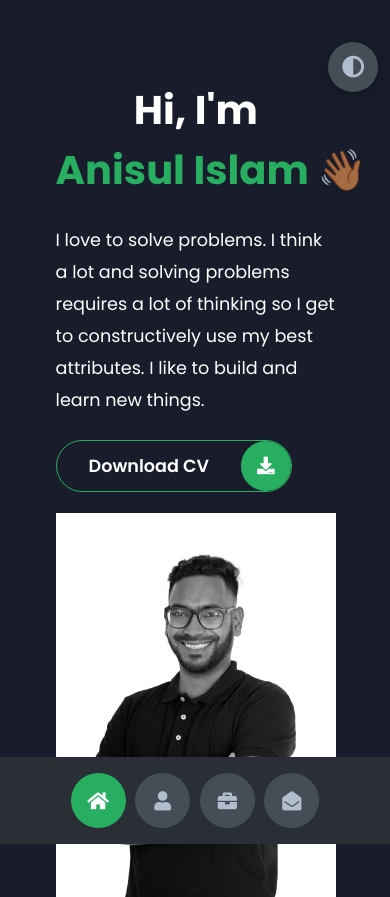
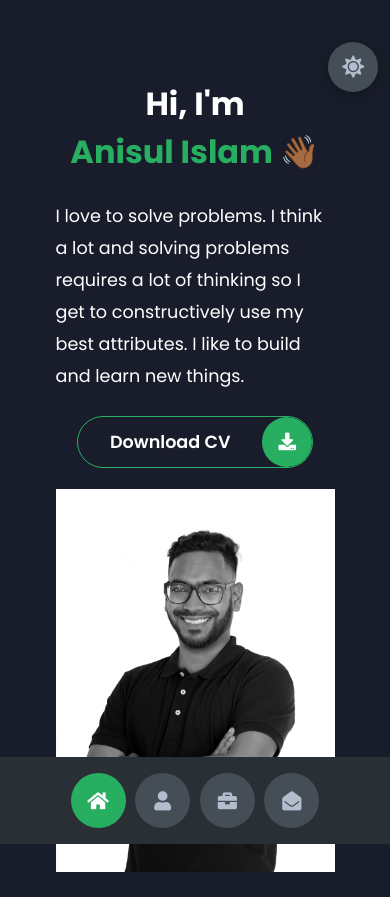
Before and after one commit to anisul-islam-prog/whereisanis, a PHP site: page / in a window 390 px wide. Shown: the top 897 px of the page. After the commit the page ends 872 px from the top, so only its background shows below. Run offline with PHP 8.4, Linux system fonts and the light colour scheme; some libraries are stand-ins or nearby versions.

Commit message:
mobile responsive

```diff
--- a/app.js
+++ b/app.js
@@ -20,13 +20,13 @@ function PageTransitions() {
         if (id) {
             //resmove selected from the other btns
             sectBtns.forEach((btn) => {
-                btn.classList.remove('active')
+                btn.classList.remove('active');
             })
-            e.target.classList.add('active')
+            e.target.classList.add('active');
 
             //hide other sections
             sections.forEach((section) => {
-                section.classList.remove('active')
+                section.classList.remove('active');
             })
 
             const element = document.getElementById(id);
@@ -38,7 +38,10 @@ function PageTransitions() {
     const themeBtn = document.querySelector('.theme-btn');
     themeBtn.addEventListener('click', () => {
         let element = document.body;
-        element.classList.toggle('light-mode')
+        element.classList.toggle('light-mode');
+        const themeIcon = document.getElementById('iconBtn');
+        $(themeIcon).toggleClass('fa-sun fa-moon');
+        // themeIcon.toggleClass('fa-sun-bright ');
     })
 }
 
--- a/index.html
+++ b/index.html
@@ -39,6 +39,7 @@
                 </div>
             </div>
             <div class="right-header">
+
                 <h1 class="name">
                     Hi, I'm <br>
                     <span class="words-wrapper">
@@ -48,10 +49,14 @@
                         <b>a Dreamer ✨</b>
                     </span>
                 </h1>
+
+
                 <p>
-                    I love to solve problems. I think a lot and solving problems requires a lot of thinking so I get to
+                    I love to solve problems. I think a lot and solving problems requires a lot of thinking so I get
+                    to
                     constructively use my best attributes. I like to build and learn new things.
                 </p>
+
                 <div class="btn-con">
                     <a href="cv/Anisul_Islam-CV2022.pdf" class="main-btn" target="_blank">
                         <span class="btn-text">Download CV</span>
@@ -229,7 +234,8 @@
                     <p>
                         • Design and apply new services for promotional SMS delivery system.
                         <br>
-                        • Created new alerts for monitoring application-servers using bash script which helped to detect incidents on servers 60% faster and manage the incident before it had huge impact.
+                        • Created new alerts for monitoring application-servers using bash script which helped to detect
+                        incidents on servers 60% faster and manage the incident before it had huge impact.
                     </p>
                 </div>
                 <div class="timeline-item">
@@ -239,7 +245,8 @@
                     <p class="tl-duration">August 2020 - January 2022</p>
                     <h5>Software Engineer<span> - Divergent Technologies Ltd.</span></h5>
                     <p>
-                        • Applied new services for promotional SMS delivery system (DND) for 60% better performance and delivery.
+                        • Applied new services for promotional SMS delivery system (DND) for 60% better performance and
+                        delivery.
                         <br>
                         • Optimized both backend and frontend for 30% faster load time.
                         <br>
@@ -257,7 +264,8 @@
                         <br>
                         • Introduced agile development methodology as SDLC to improve the web-based software.
                         <br>
-                        • Slashed API services administration costs 30% by negotiating pricing and fees, while ensuring the continuation and enhancements of services.
+                        • Slashed API services administration costs 30% by negotiating pricing and fees, while ensuring
+                        the continuation and enhancements of services.
                     </p>
                 </div>
                 <div class="timeline-item">
@@ -270,7 +278,8 @@
                         • Collaborated in a team-focused environment providing software solutions according to business
                         need.
                         <br>
-                        • Contributed building and enhancing highly available, scalable, real-time and secure systems used by
+                        • Contributed building and enhancing highly available, scalable, real-time and secure systems
+                        used by
                         customers worldwide.
                         <br>
                         • Adhered to high-quality development standards while delivering solutions on-time and
@@ -294,7 +303,8 @@
                         <br>
                         • Actively participated in appropriate ad hoc IT projects as instructed by the IT Manager.
                         <br>
-                        • Undertook other duties and responsibilities reasonably consistent with the role as required from time to time by my line manager.
+                        • Undertook other duties and responsibilities reasonably consistent with the role as required
+                        from time to time by my line manager.
                     </p>
                 </div>
                 <div class="timeline-item">
@@ -767,7 +777,7 @@
     </div>
 
     <div class="theme-btn">
-        <i class="fas fa-adjust"></i>
+        <i id="iconBtn" class="fas fa-sun"></i>
     </div>
     <script src="blog\admin\vendor\jquery\jquery.min.js"></script>
     <script src="app.js"></script>
--- a/styles/_media.scss
+++ b/styles/_media.scss
@@ -1,42 +1,55 @@
-.about-container .left-about p{
+.about-container .left-about p {
     padding-left: 0;
 }
 
 @media screen and (max-width: 600px) {
-    header{
+    header {
         padding: 0 !important;
     }
-    .theme-btn{
+
+    .theme-btn {
         width: 50px;
         height: 50px;
     }
-    .header-content{
+
+    .header-content {
         grid-template-columns: repeat(1, 1fr);
         padding-bottom: 6rem;
     }
 
-    .left-header{
-        .h-shape{
+    .left-header {
+        .h-shape {
             display: none;
         }
     }
-    .right-header{
+
+    .right-header {
         grid-row: 1;
-        padding-right: 0rem !important;
+        // padding-right: 0rem !important;
         width: 90%;
         margin: 0 auto;
-        .name{
-            font-size: 2.5rem !important;
+
+        .name {
+            font-size: 2rem !important;
             text-align: center;
             padding-top: 3rem;
         }
+        p {
+            padding-right: 0rem !important;
+        }
+
+        .btn-con {
+            padding-right: 0rem !important;
+        }
+
     }
-    .header-content .left-header .image{
+
+    .header-content .left-header .image {
         margin: 0 auto;
         width: 90%;
     }
 
-    .controlls{
+    .controlls {
         top: auto;
         bottom: 0;
         flex-direction: row;
@@ -45,128 +58,143 @@
         transform: translateX(-50%);
         width: 100%;
         background-color: var(--color-grey-5);
-        .control{
+
+        .control {
             margin: 1rem .3rem;
         }
     }
 
-    .about-container{
+    .about-container {
         grid-template-columns: repeat(1, 1fr);
-        .right-about{
+
+        .right-about {
             grid-template-columns: repeat(1, 1fr);
             padding-top: 2.5rem;
         }
-        .left-about{
+
+        .left-about {
             padding-right: 0;
-            p{
+
+            p {
                 padding-left: 0;
             }
         }
     }
 
-    .timeline{
+    .timeline {
         grid-template-columns: repeat(1, 1fr);
         padding-bottom: 6rem;
     }
 
-    .section{
+    .section {
         padding: 2rem 2.5rem !important;
     }
 
-    .about-stats{
-        .progress-bars{
+    .about-stats {
+        .progress-bars {
             grid-template-columns: repeat(1, 1fr);
         }
     }
 
-    .portfolios{
+    .portfolios {
         grid-template-columns: repeat(1, 1fr);
         padding-bottom: 6rem;
         margin-top: 1rem;
     }
 
-    .blogs{
+    .blogs {
         grid-template-columns: repeat(1, 1fr);
         padding-bottom: 6rem;
     }
 
-    .contact-content-con{
+    .contact-content-con {
         flex-direction: column;
-        .right-contact{
+
+        .right-contact {
             margin-left: 0;
             margin-top: 2.5rem;
         }
 
     }
-    .contact-content-con .right-contact .i-c-2{
+
+    .contact-content-con .right-contact .i-c-2 {
         flex-direction: column;
     }
-    .contact-content-con .right-contact .i-c-2 :last-child{
+
+    .contact-content-con .right-contact .i-c-2 :last-child {
         margin-left: 0;
         margin-top: 1.5rem;
     }
 
-    .contact-content-con .right-contact{
+    .contact-content-con .right-contact {
         margin-bottom: 6rem;
     }
 
-    .contact-item{
+    .contact-item {
         flex-direction: column;
         margin: 1rem 0;
-        p{
+
+        p {
             font-size: 15px;
             color: var(--color-grey-2);
         }
-        span{
+
+        span {
             font-size: 15px;
         }
-        .icon{
+
+        .icon {
             grid-template-columns: 25px 1fr;
         }
     }
 
 
-    .main-title{
-        h2{
+    .main-title {
+        h2 {
             font-size: 2rem;
-            span{
+
+            span {
                 font-size: 2.3rem;
             }
-            .bg-text{
+
+            .bg-text {
                 font-size: 2.3rem;
             }
         }
     }
 }
 
-@media screen and (max-width:1432px){
-    .section{
+@media screen and (max-width:1432px) {
+    .section {
         padding: 7rem 11rem;
     }
 
-    .contact-content-con{
+    .contact-content-con {
         flex-direction: column;
-        .right-contact{
+
+        .right-contact {
             margin-left: 0;
             margin-top: 2.5rem;
         }
 
     }
-    .contact-content-con .right-contact .i-c-2{
+
+    .contact-content-con .right-contact .i-c-2 {
         flex-direction: column;
     }
-    .contact-content-con .right-contact .i-c-2 :last-child{
+
+    .contact-content-con .right-contact .i-c-2 :last-child {
         margin-left: 0;
         margin-top: 1.5rem;
     }
 
-    .contact-content-con .right-contact{
+    .contact-content-con .right-contact {
         margin-bottom: 6rem;
     }
 
-    .main-title{
-        h2{
-            .bg-text{
+    .main-title {
+        h2 {
+            .bg-text {
                 font-size: 5.5rem;
             }
         }
@@ -177,103 +205,155 @@
 
 
 
-@media screen and (max-width:1250px){
-    .blogs{
+@media screen and (max-width:1250px) {
+    .blogs {
         grid-template-columns: repeat(2, 1fr);
         margin-top: 6rem;
     }
-    .portfolios{
+
+    .portfolios {
         grid-template-columns: repeat(2, 1fr);
     }
-    .header-content .right-header{
-        padding-right: 9rem;
+
+    .header-content .right-header {
+        padding-right: 5rem;
+        p {
+            padding-right: 0rem !important;
+        }
+
+        .btn-con {
+            padding-right: 0rem !important;
+        }
     }
 
 }
-@media screen and (max-width:660px){
-    .blogs{
+
+@media screen and (max-width:660px) {
+    .blogs {
         grid-template-columns: repeat(1, 1fr);
     }
-    .portfolios{
+
+    .portfolios {
         grid-template-columns: repeat(1, 1fr);
     }
 }
 
-@media screen and (max-width:1070px){
-    .about-container{
+@media screen and (max-width:1070px) {
+    .about-container {
         grid-template-columns: repeat(1, 1fr);
-        .right-about{
+
+        .right-about {
             padding-top: 2.5rem;
         }
     }
-    .main-title{
-        h2{
+
+    .main-title {
+        h2 {
             font-size: 4rem;
-            span{
+
+            span {
                 font-size: 4rem;
             }
-            .bg-text{
+
+            .bg-text {
                 font-size: 4.5rem;
             }
         }
     }
 }
 
-@media screen and (max-width:970px){
-    .section{
+@media screen and (max-width:970px) {
+    .section {
         padding: 7rem 6rem;
     }
-    .about-container .left-about{
+
+    .about-container .left-about {
         padding-right: 0rem;
     }
-    .header-content{
+
+    .header-content {
         grid-template-columns: repeat(1, 1fr);
         padding-bottom: 6rem;
     }
 
-    .left-header{
-        .h-shape{
+    .left-header {
+        .h-shape {
             display: none;
         }
-        .image{
+
+        .image {
             width: 90% !important;
             margin: 0 auto !important;
 
         }
     }
-    .right-header{
+
+    .right-header {
         grid-row: 1;
         padding-right: 0rem !important;
         width: 90%;
         margin: 0 auto;
-        .name{
-            font-size: 2.5rem !important;
+
+        .name {
+            font-size: 2rem !important;
             text-align: center;
             padding-top: 3rem;
         }
+        p {
+            padding-right: 0rem !important;
+        }
+
+        .btn-con {
+            padding-right: 0rem !important;
+        }
     }
 }
-@media screen and (max-width:700px){
-    .section{
+
+@media screen and (max-width:700px) {
+    .section {
         padding: 7rem 3rem;
     }
-    .about-stats .progress-bars{
-        grid-template-columns: repeat(1, 1fr);
+    .right-header {
+        grid-row: 1;
+        // padding-right: 0rem !important;
+        width: 90%;
+        margin: 0 auto;
+
+        .name {
+            font-size: 2rem !important;
+            text-align: center;
+            padding-top: 3rem;
+        }
+        p {
+            padding-right: 0rem !important;
+        }
+
+        .btn-con {
+            padding-right: 0rem !important;
+        }
+
     }
-    .about-container .right-about{
+    .about-stats .progress-bars {
         grid-template-columns: repeat(1, 1fr);
     }
 
-    .timeline{
+    .about-container .right-about {
         grid-template-columns: repeat(1, 1fr);
     }
-    .main-title{
-        h2{
+
+    .timeline {
+        grid-template-columns: repeat(1, 1fr);
+    }
+
+    .main-title {
+        h2 {
             font-size: 3rem;
-            span{
+
+            span {
                 font-size: 3rem;
             }
-            .bg-text{
+
+            .bg-text {
                 font-size: 4rem;
             }
         }
--- a/styles/styles.css
+++ b/styles/styles.css
@@ -366,20 +366,14 @@ section {
   -webkit-box-pack: center;
       -ms-flex-pack: center;
           justify-content: center;
-  padding-right: 18rem;
 }
 
 .header-content .right-header .name {
-  font-size: 2.5rem;
+  font-size: 3.5rem;
 }
 
 .header-content .right-header .name span {
   color: var(--color-secondary);
-}
-
-.header-content .right-header p {
-  margin: 1.5rem 0;
-  line-height: 2rem;
 }
 
 .header-content .right-header .words-wrapper {
@@ -407,6 +401,22 @@ section {
 .header-content .right-header .words-wrapper .is-hidden {
   -webkit-animation: push-out 0.6s;
   animation: push-out 0.6s;
+}
+
+.header-content .right-header p {
+  margin: 1.5rem 0;
+  line-height: 2rem;
+  padding-right: 18rem;
+}
+
+.header-content .right-header .btn-con {
+  display: -webkit-box;
+  display: -ms-flexbox;
+  display: flex;
+  -webkit-box-pack: center;
+      -ms-flex-pack: center;
+          justify-content: center;
+  padding-right: 18rem;
 }
 
 /*About*/
@@ -1079,8 +1089,9 @@ section {
   display: -webkit-box;
   display: -ms-flexbox;
   display: flex;
-  -ms-flex-item-align: start;
-      align-self: flex-start;
+  -webkit-box-pack: center;
+      -ms-flex-pack: center;
+          justify-content: center;
 }
 
 .main-btn {
@@ -1204,14 +1215,19 @@ section {
   .right-header {
     -ms-grid-row: 1;
     grid-row: 1;
-    padding-right: 0rem !important;
     width: 90%;
     margin: 0 auto;
   }
   .right-header .name {
-    font-size: 2.5rem !important;
+    font-size: 2rem !important;
     text-align: center;
     padding-top: 3rem;
+  }
+  .right-header p {
+    padding-right: 0rem !important;
+  }
+  .right-header .btn-con {
+    padding-right: 0rem !important;
   }
   .header-content .left-header .image {
     margin: 0 auto;
@@ -1369,7 +1385,13 @@ section {
         grid-template-columns: repeat(2, 1fr);
   }
   .header-content .right-header {
-    padding-right: 9rem;
+    padding-right: 5rem;
+  }
+  .header-content .right-header p {
+    padding-right: 0rem !important;
+  }
+  .header-content .right-header .btn-con {
+    padding-right: 0rem !important;
   }
 }
 
@@ -1430,15 +1452,38 @@ section {
     margin: 0 auto;
   }
   .right-header .name {
-    font-size: 2.5rem !important;
+    font-size: 2rem !important;
     text-align: center;
     padding-top: 3rem;
+  }
+  .right-header p {
+    padding-right: 0rem !important;
+  }
+  .right-header .btn-con {
+    padding-right: 0rem !important;
   }
 }
 
 @media screen and (max-width: 700px) {
   .section {
     padding: 7rem 3rem;
+  }
+  .right-header {
+    -ms-grid-row: 1;
+    grid-row: 1;
+    width: 90%;
+    margin: 0 auto;
+  }
+  .right-header .name {
+    font-size: 2rem !important;
+    text-align: center;
+    padding-top: 3rem;
+  }
+  .right-header p {
+    padding-right: 0rem !important;
+  }
+  .right-header .btn-con {
+    padding-right: 0rem !important;
   }
   .about-stats .progress-bars {
     -ms-grid-columns: (1fr)[1];
--- a/styles/styles.scss
+++ b/styles/styles.scss
@@ -361,19 +361,14 @@ section {
         display: flex;
         flex-direction: column;
         justify-content: center;
-        padding-right: 18rem;
+
 
         .name {
-            font-size: 2.5rem;
+            font-size: 3.5rem;
 
             span {
                 color: var(--color-secondary);
             }
-        }
-
-        p {
-            margin: 1.5rem 0;
-            line-height: 2rem;
         }
 
         .words-wrapper {
@@ -403,6 +398,19 @@ section {
                 -moz-animation: push-out 0.6s;
                 animation: push-out 0.6s;
             }
+        }
+
+        p {
+            margin: 1.5rem 0;
+            line-height: 2rem;
+            padding-right: 18rem;
+
+        }
+
+        .btn-con {
+            display: flex;
+            justify-content: center;
+            padding-right: 18rem;
         }
     }
 }
@@ -958,7 +966,7 @@ section {
 /*Independed components*/
 .btn-con {
     display: flex;
-    align-self: flex-start;
+    justify-content: center;
 }
 
 .main-btn {
```
Also changed, not shown: 1 other file.
